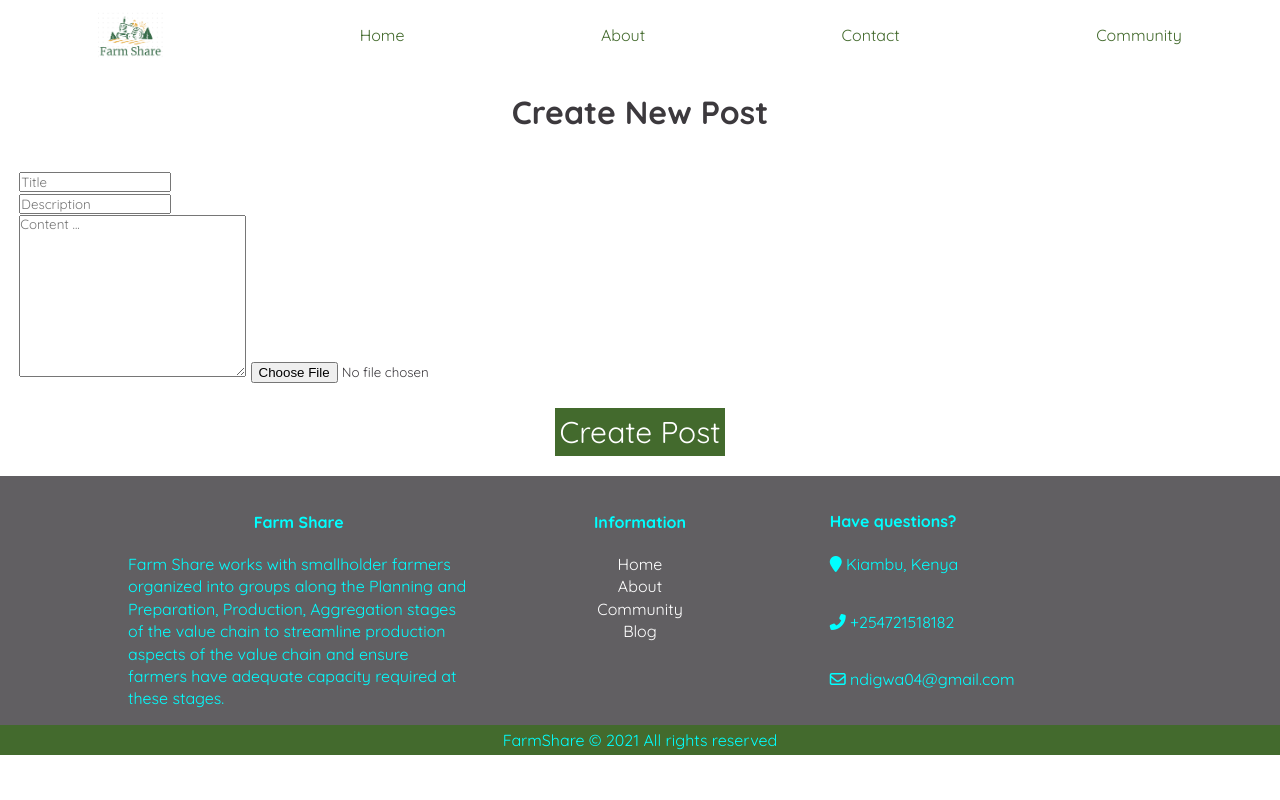
After one commit to rolexroy/farmshare, a Node server app: page /blog/new in a window 1280 px wide. The commit adds this page. Run offline with Node 20, Linux system fonts and the light colour scheme; some libraries are stand-ins or nearby versions.

Commit message:
added view for posts

```diff
--- a/app.js
+++ b/app.js
@@ -1,19 +1,141 @@
 const express = require("express");
 const mysql = require('mysql');
+const bodyParser = require('body-parser');
 
 const app = express();
 
 app.use(express.static('public'));
+app.use(bodyParser.json());
+app.use(bodyParser.urlencoded({
+    extended: true
+}))
 app.set('views', './views');
 app.set('view engine', 'ejs');
+
+const connection = mysql.createConnection({
+    host: 'localhost',
+    user: 'root',
+    password: '',
+    database: 'farmshare'
+
+});
+
+connection.connect(function(err) {
+    if(err) {
+        console.log('error connecting: ' + err.stack);
+        return;
+    }
+});
 
 app.get('/', (req, res) => {
     res.render("index");
 });
 
 app.get('/blog', (req, res) => {
-    res.render("blog");
+    const blog = 'SELECT * FROM blog';
+    const activities = ' SELECT * FROM activities';
+    connection.query(
+        blog,
+        (error, results) => {
+            res.render('blog' , {
+                items:results,
+            });
+        }
+    );
 });
+
+app.get('/blog/new', (req, res) => {
+    res.render('create')
+});
+
+app.post('/posts/store', (req, res) => {
+    let articleName = req.body.title;
+    connection.query('INSERT INTO blog (title, content, image) VALUES (?, ?, ?)',
+    [articleName, req.body.content, req.body.image],
+
+
+    (error,results) => {
+        if(error){
+            console.log(error)
+        } else {
+            res.redirect('/blog');
+            // console.log('inserted into db')
+        }
+
+    });
+});
+//view page
+app.get('/post/:id',(req,res) => {
+    // get route parameter (id)
+
+    let id = Number(req.params.id);
+
+        connection.query(
+            'SELECT * FROM blog WHERE id = ? ',[id] ,
+            (error,results) => {
+            //     console.log(results);
+            //   console.log(typeof id)
+                 if(results.length === 1){
+                    res.render ('view' , {item : results[0]});
+                 } else {
+                    //  res.render ('error');
+                 }
+            }
+        );
+
+});
+
+
+// edit page
+app.get('/blog/:id',(req,res) => {
+    // get route parameter (id)
+    let id = Number(req.params.id);
+
+
+        connection.query(
+            'SELECT * FROM blog WHERE id = ? ',[id] ,
+            (error,results) => {
+                // if(results.length === 1){
+                    res.render ('edit' , {item : results[0]});
+                // } else {
+                //     res.render ('error');
+                // }
+            }
+        );
+
+});
+
+//update item
+app.post('/update/:id', (req, res) => {
+    let title = req.body.title;
+    let content = req.body.content;
+    let image = req.body.image;
+
+    connection.query('UPDATE blog SET title = ?, content = ?, image = ? WHERE id = ? ',
+        [title, content, image, req.params.id],
+        (error, results) => {
+            if(error){
+                console.log(error)
+            } else {
+                res.redirect('/blog');
+            }
+
+        }
+    );
+});
+
+//delete item
+app.post('/delete/:id', (req ,res) => {
+    const id = Number(req.params.id);
+    connection.query('DELETE FROM blog WHERE id = ?',[id],
+        (error, results) => {
+
+                res.redirect('/blog');
+
+
+        }
+    );
+})
 
 app.listen(8080 , () => {
     console.log('App listening on port 8080');
--- a/package.json
+++ b/package.json
@@ -17,6 +17,7 @@
   },
   "homepage": "https://github.com/rolexroy/farmshare#readme",
   "dependencies": {
+    "body-parser": "^1.19.0",
     "ejs": "^3.1.6",
     "express": "^4.17.1",
     "mysql": "^2.18.1"
--- a/public/css/style.css
+++ b/public/css/style.css
@@ -19,7 +19,7 @@
 .logo{
     height: auto;
     width: 65px;
-    margin-top: 30px;
+    /* margin-top: 3px; */
 
 }
 
@@ -383,8 +383,24 @@ header{
     background: var(--exDark);
 }
 
+/* .more{
+    background-color: #436A2D;
+} */
 .more{
-    background-color: #436A2D;
+    display: none;
+}
+
+button{
+   background-color: #436A2D;
+   border:none;
+   outline: none;
+   color: white;
+   font-size: 30px;
+   padding: 5px;
+}
+
+.text.show-more .moreText{
+    display: inline;
 }
 
 /* about */
@@ -437,6 +453,18 @@ footer{
     font-family: var(--Playfair);
     letter-spacing: 2px;
 }
+
+/* create new blog  */
+
+.heading__margin{
+    margin: 35px;
+}
+
+/* /.container{
+    display: flex;
+    flex-direction: column;
+    /* padding: 0 20%;
+} */
 
 /* Media Queries */
 @media screen and (min-width: 540px){
--- /dev/null
+++ b/views/create.ejs
@@ -0,0 +1,63 @@
+<!DOCTYPE html>
+<html lang="en">
+<head>
+    <meta charset="UTF-8">
+    <meta http-equiv="X-UA-Compatible" content="IE=edge">
+    <meta name="viewport" content="width=device-width, initial-scale=1.0">
+    <link rel="favicon" type="image/jpg" href="images/tractor.png"/>
+    <link rel="stylesheet" href="/css/style.css">
+    <!-- <link rel="stylesheet" href="https://cdnjs.cloudfare.com/ajax/libs/font-awesome/4.7/css/font-awesome.min.css"> -->
+    <script src="https://kit.fontawesome.com/2e42802b2c.js" crossorigin="anonymous"></script>
+
+    <title>Farm share</title>
+</head>
+<body>
+   <div class="nav">
+       <a href="/"> <img src="/images/farmshare2.png" alt="" class="logo"></a>
+       <a href="/" class="anchor">Home</a>
+       <a href="#about" class="anchor">About</a>
+       <a href="#" class="anchor">Contact</a>
+       <a href="blog" class="anchor">Community</a>
+   </div>
+
+<!-- Page Header -->
+<h1 class="heading heading__margin">Create New Post</h1>
+<div class="container">
+  <form action="/posts/store" method="POST">
+    <input type="text" name="title" placeholder="Title"><br>
+    <input type="text" name="description" placeholder="Description"><br>
+    <textarea name="content" placeholder="Content ..." cols="30" rows="10" "></textarea>
+    <input type="file" id="myFile" name="image">
+    <button>Create Post</button>
+    <!-- <input type="submit" value="Create Post"> -->
+  </form>
+</div>
+
+<div class="footer-top">
+  <div>
+      <h4 class="heading">Farm Share</h4>
+      <p>
+          Farm Share works with smallholder farmers organized into groups along the Planning and Preparation, Production,
+          Aggregation stages of the value chain to streamline production aspects of the value chain and ensure farmers have adequate capacity required at these stages.
+      </p>
+  </div>
+  <div class="footer-center">
+      <h4 class="heading">Information</h4>
+      <a href="" class="anchor-footer"> Home </a>
+      <a href="" class="anchor-footer"> About </a>
+      <a href="" class="anchor-footer"> Community </a>
+      <a href="" class="anchor-footer"> Blog </a>
+    </div>
+  <div class="footer-right">
+      <h4 >Have questions?</h4>
+      <p><i class="fas fa-map-marker"></i> Kiambu, Kenya</p>
+      <br/>
+      <p><i class="fas fa-phone-alt"></i> +254721518182</p>
+      <br/>
+      <p><i class="far fa-envelope"></i> ndigwa04@gmail.com</p>
+
+  </div>
+</div>
+<div class="footer-bottom"> FarmShare &copy; 2021 All rights reserved
+
+</div>
--- /dev/null
+++ b/views/partials/footer.ejs
@@ -0,0 +1,4 @@
+
+</body>
+
+</html>
```
Also changed, not shown: views/blog.ejs (+34 -116 lines), views/edit.ejs (added, +48 -0 lines), views/partials/header.ejs (added, +29 -0 lines), views/view.ejs (added, +58 -0 lines), public/images/blog/armyworm.jpg (added), public/images/blog/dummy.jpg (added), public/images/blog/writing-hand.jpg (added).
